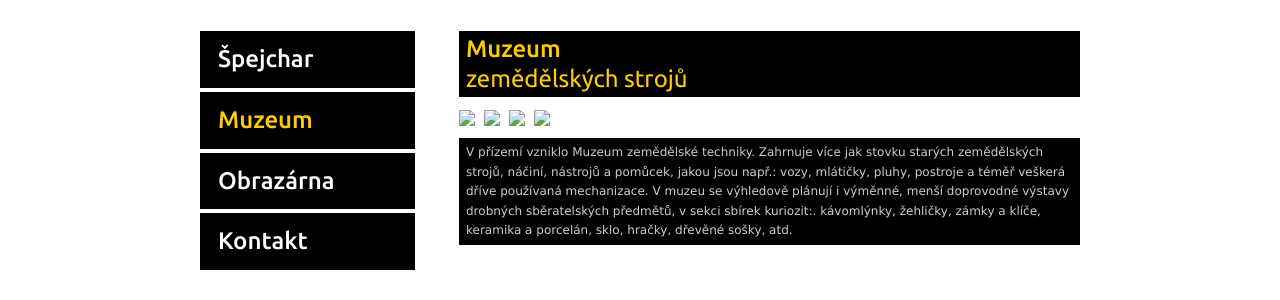
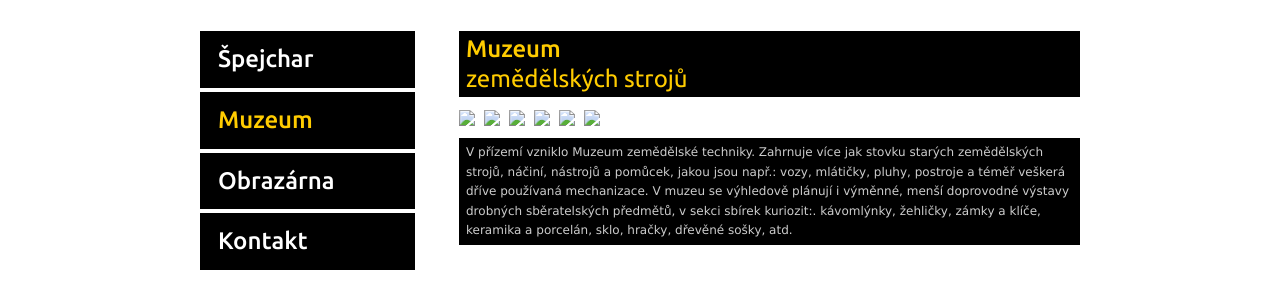
Before and after one commit to spejcharzelec/spejcharzelec.github.com, a Jekyll site: the page built from _posts/2012-08-07-muzeum-zemedelskych-stroju.md, in a window 1280 px wide. Shown: the part 242-542 px from the top of the page. Built offline with Jekyll 4.4.1, drawn with Linux system fonts in a browser that asks for light colours.

Commit message:
Update _posts/2012-08-07-muzeum-zemedelskych-stroju.md

```diff
--- a/_posts/2012-08-07-muzeum-zemedelskych-stroju.md
+++ b/_posts/2012-08-07-muzeum-zemedelskych-stroju.md
@@ -10,6 +10,8 @@ images:
   - "muzeum-zemedelskych-stroju/02.jpg"
   - "muzeum-zemedelskych-stroju/03.jpg"
   - "muzeum-zemedelskych-stroju/04.jpg"
+  - "muzeum-zemedelskych-stroju/05.jpg"
+  - "muzeum-zemedelskych-stroju/06.jpg"
 published: true
 intro: |
   V přízemí vzniklo Muzeum zemědělské techniky. Zahrnuje více jak stovku starých zemědělských strojů, náčiní, nástrojů a pomůcek, jakou jsou např.: vozy, mlátičky, pluhy, postroje a téměř veškerá dříve používaná mechanizace.
```
